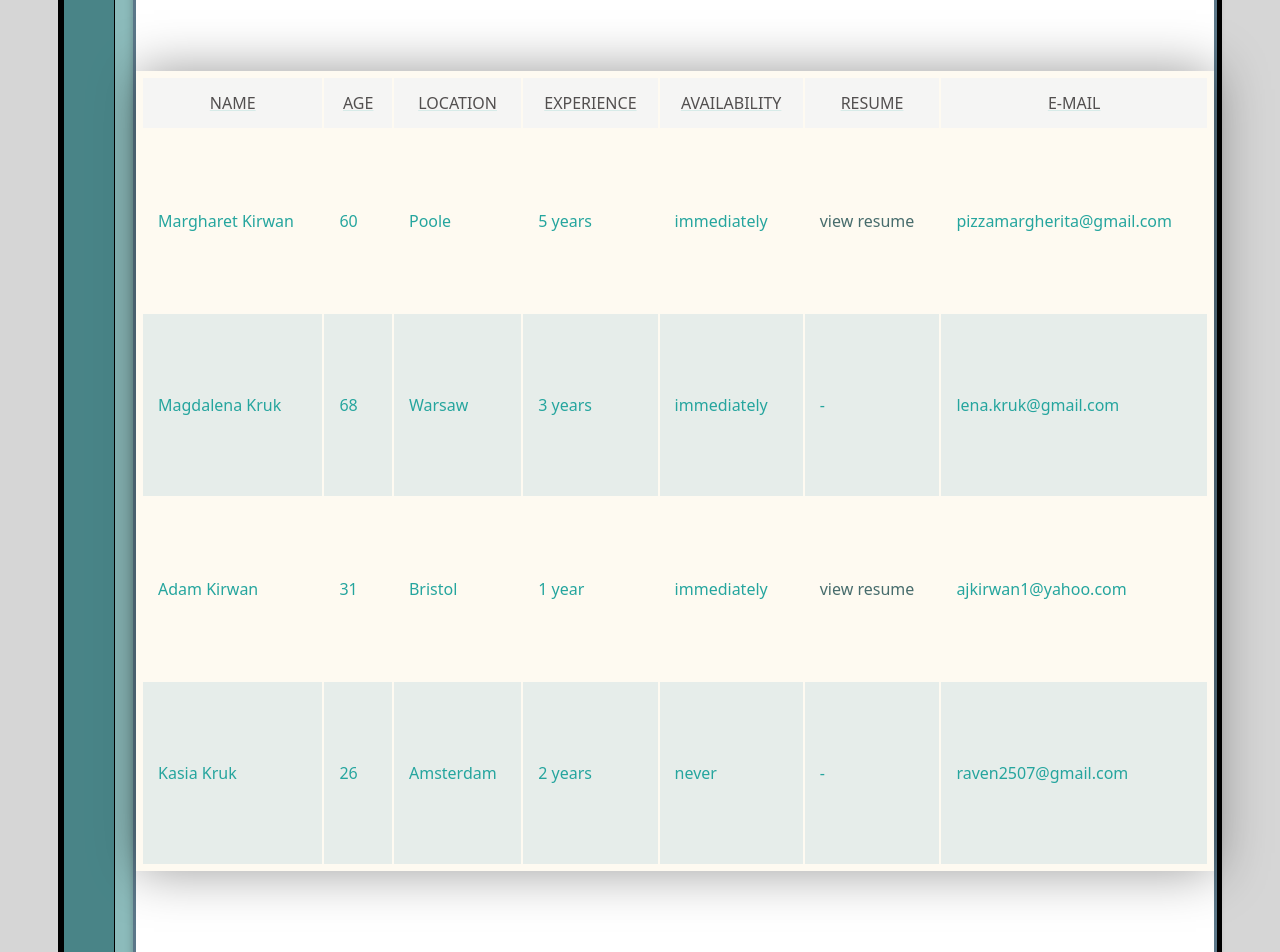
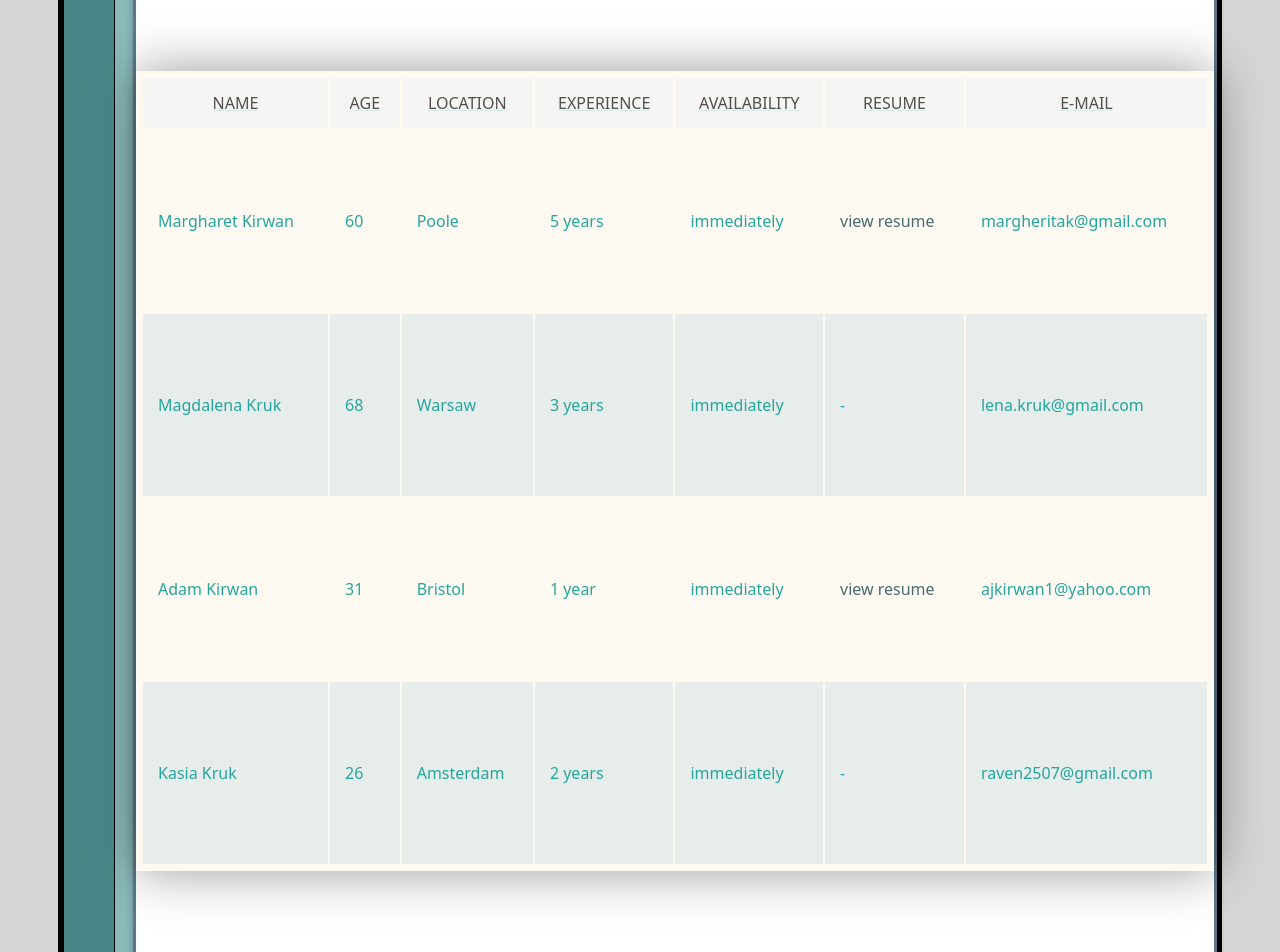
Before and after one commit to KasiaRaven26/Icare, a React (Vite) app in the folder Icare_app/: page /client/cover-letter in a window 1280 px wide. Shown: the part 340-1292 px from the top of the page. Built offline with nearby package versions, Linux system fonts and the light colour scheme.

Commit message:
stylingedited

```diff
--- a/Icare_app/src/client/cards/FindCareGivers.jsx
+++ b/Icare_app/src/client/cards/FindCareGivers.jsx
@@ -25,7 +25,7 @@ const FindCareGivers = () => {
                         <td>5 years</td>
                         <td>immediately</td>
                         <td> <a href= "./caregiver/resume"> view resume</a> </td>
-                        <td>pizzamargherita@gmail.com</td>
+                        <td>margheritak@gmail.com</td>
                     </tr>
                     <tr>
                         <td>Magdalena Kruk</td>
@@ -50,7 +50,7 @@ const FindCareGivers = () => {
                         <td>26</td>
                         <td>Amsterdam</td>
                         <td>2 years</td>
-                        <td>never</td>
+                        <td>immediately</td>
                         <td>-</td>
                         <td>raven2507@gmail.com</td>
                     </tr>
--- a/Icare_app/src/components/Header.css
+++ b/Icare_app/src/components/Header.css
@@ -22,4 +22,6 @@
   border: 4px solid;
   padding: 15px;
   border-radius: 70% ;
+  cursor:pointer;
+
 }
--- a/Icare_app/src/components/Modal/ModalContent.css
+++ b/Icare_app/src/components/Modal/ModalContent.css
@@ -100,7 +100,6 @@ h1 {
 }
 .border-radius {
   border-radius: 200%;
-  box-shadow: 0 2px 10px rgba(50, 44, 44, 0.2);
   width: 200px;
   text-align: center;
   margin: 0 auto;
--- a/Icare_app/src/components/Modal/ModalContent.jsx
+++ b/Icare_app/src/components/Modal/ModalContent.jsx
@@ -21,7 +21,7 @@ export function ModalContent({ HidingTheButton }) {
               in The Netherlands, Germany and Italy.
             </p>
             <p>On the private basis with full safety.</p>
-            <p className="border-radius">For both sides.</p>
+            <p className="border-radius"> <strong>For both sides. </strong></p>
           </div>
           <footer className="click-button">
             <Button onClick={Hide}>Close</Button>
```
